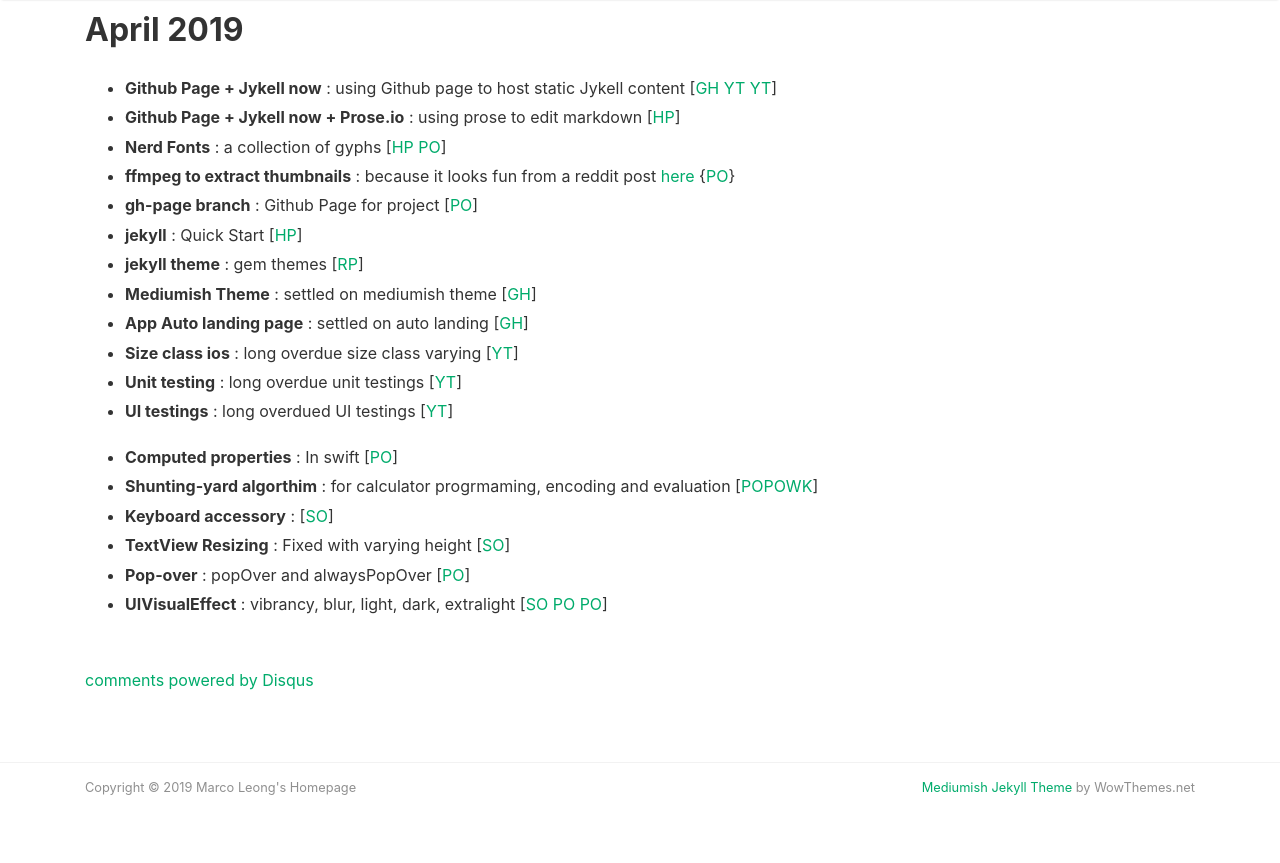
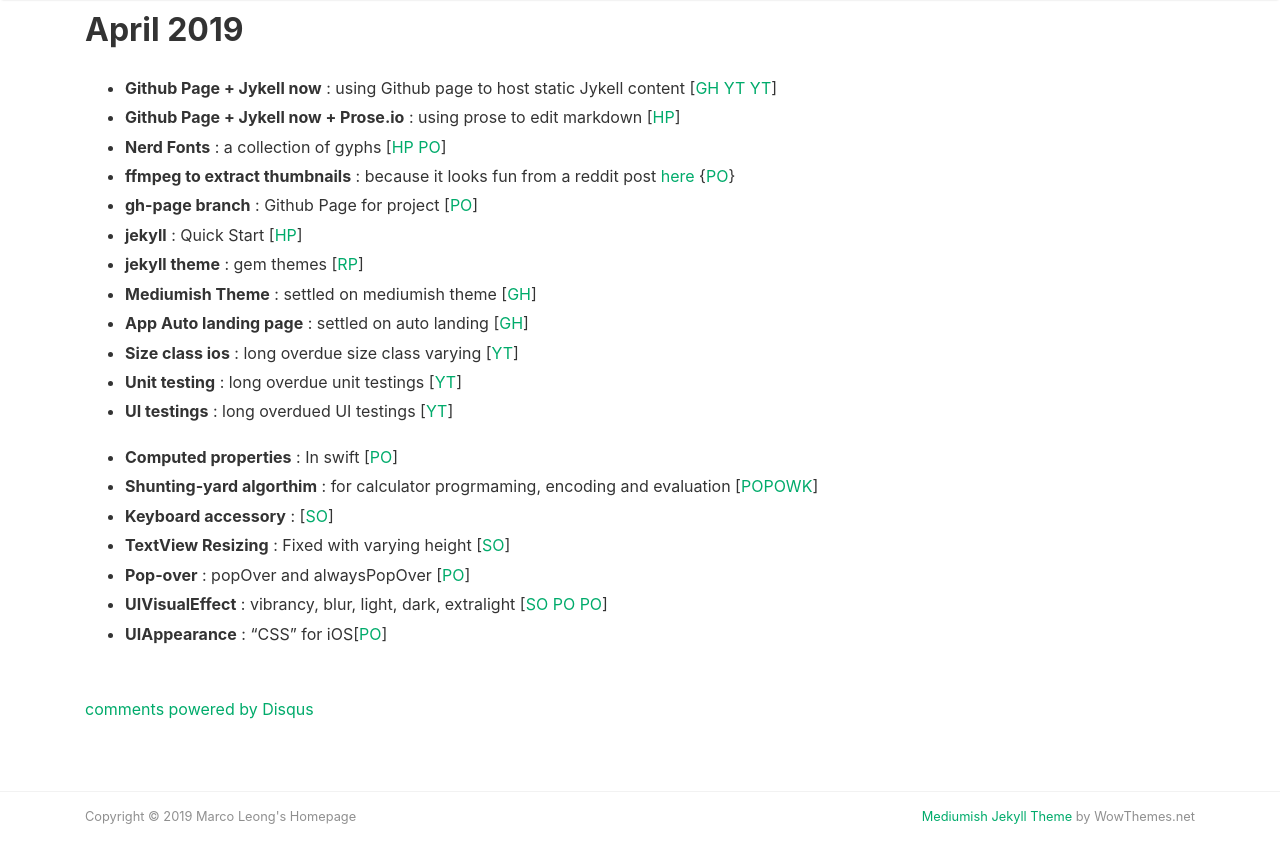
Before and after one commit to MarcoLeongDev/MarcoLeongDev.github.io, a Jekyll site: the page built from journey.md, in a window 1280 px wide and 900 px high, scrolled down 785 px. Shown: the top 863 px of the window. Built offline with Jekyll 4.4.1, drawn with Linux system fonts in a browser that asks for light colours; nearby versions of some CDN libraries; comment, search, counter and statistics services are not loaded.

Commit message:
added uiappearance

```diff
--- a/journey.md
+++ b/journey.md
@@ -30,6 +30,7 @@
 - **TextView Resizing** : Fixed with varying height [[SO](https://stackoverflow.com/questions/50467/how-do-i-size-a-uitextview-to-its-content)]
 - **Pop-over** : popOver and alwaysPopOver [[PO](https://www.ralfebert.de/ios-examples/uikit/choicepopover/)]
 - **UIVisualEffect** : vibrancy, blur, light, dark, extralight [[SO](https://stackoverflow.com/questions/24067719/how-to-use-uivisualeffectview) [PO](http://www.hangge.com/blog/cache/detail_1135.html) [PO](https://viblo.asia/p/tim-hieu-ve-visual-effect-trong-ios-blur-vibrancy-effect-roaerwEbkRM)]
+- **UIAppearance** : "CSS" for iOS[[PO](https://nshipster.com/uiappearance/)]
 
 
 <!-- - <details><summary>App Auto landing page</summary> settled on auto landing <a href="https://github.com/emilbaehr/automatic-app-landing-page">[GH]</a></details> -->
```
